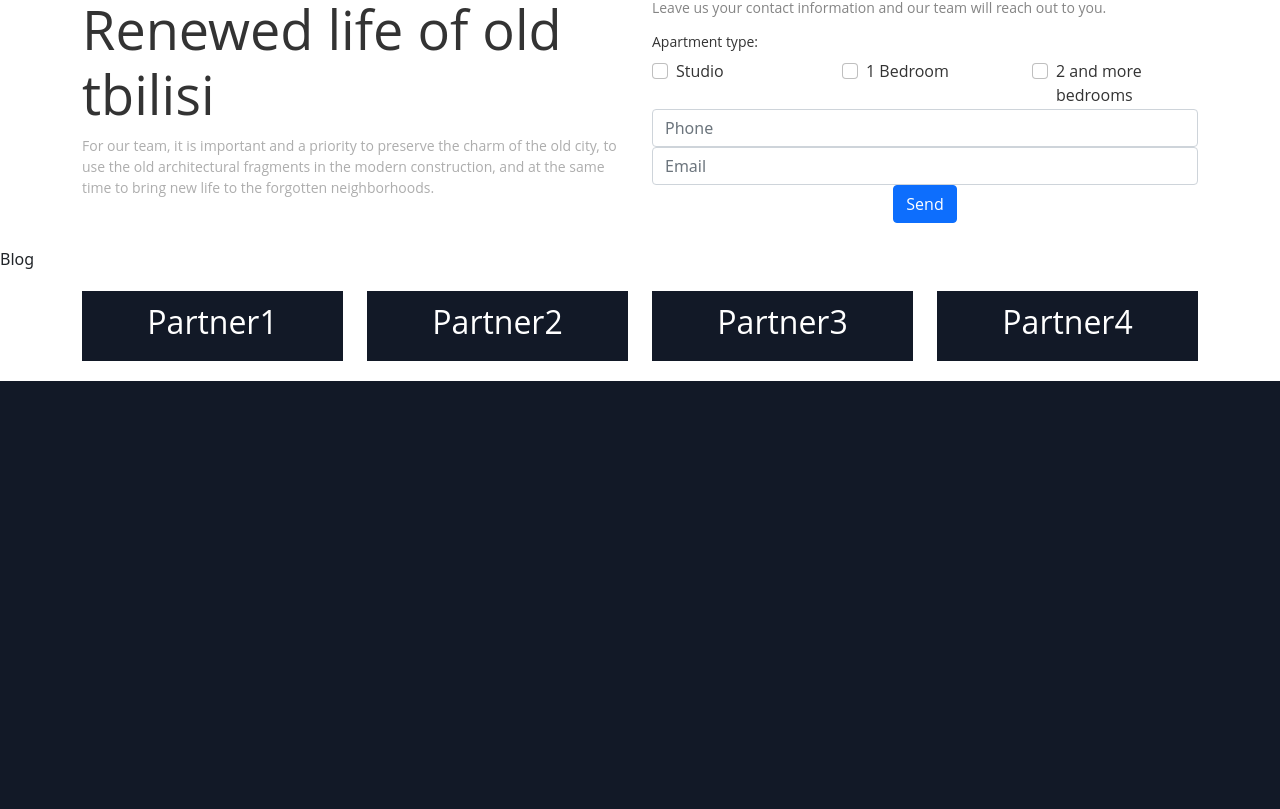
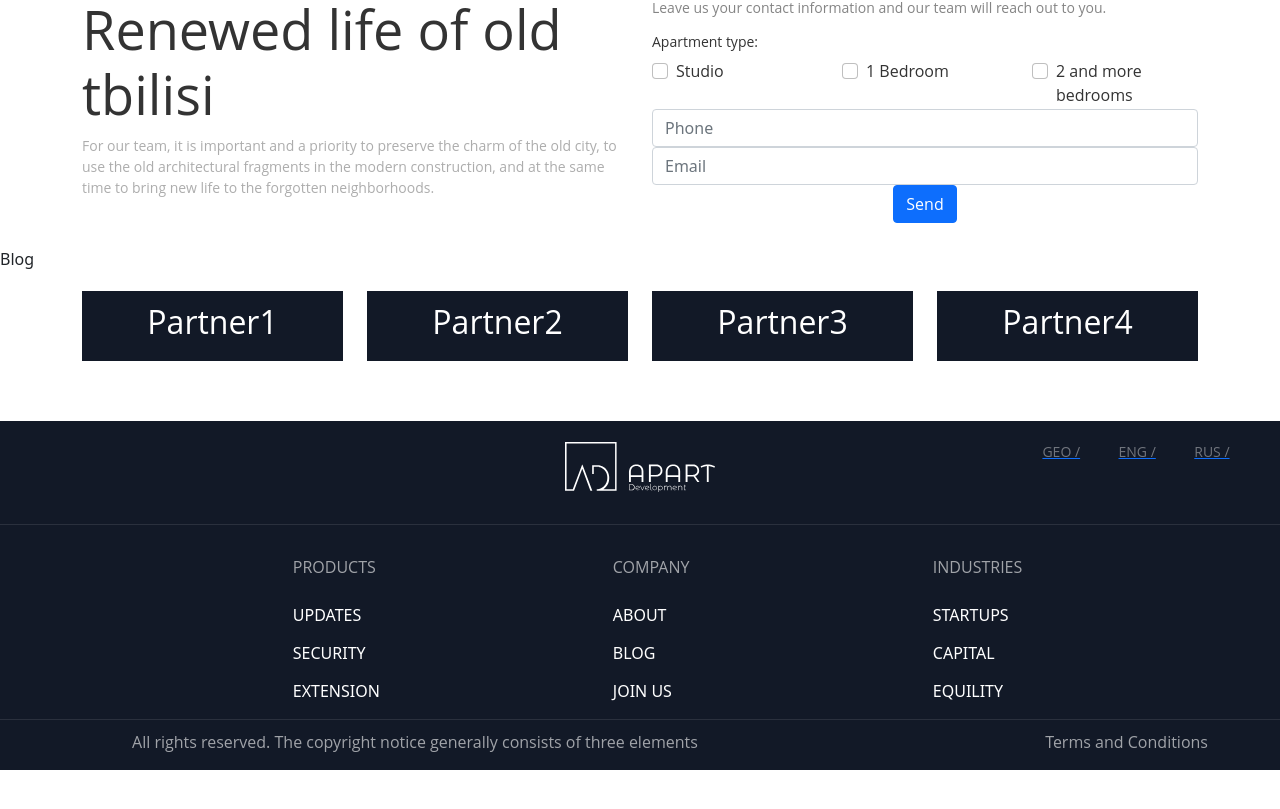
Before and after one commit to G-Apxo/Apart, a Next.js app: page / in a window 1280 px wide. Shown: the part 571-1380 px from the top of the page. After the commit the page ends 1341 px from the top, so only its background shows below. Built offline with nearby package versions, Linux system fonts and the light colour scheme.

Commit message:
footer update

```diff
--- a/src/components/Footer/footer.js
+++ b/src/components/Footer/footer.js
@@ -1,11 +1,97 @@
 import React from 'react'
 import { Nav, Button,Row,Container,input } from 'react-bootstrap'
+import Image from 'next/image'
+import Img from '../../../assets/footer-logo.svg'
 function footer() {
   return (
     <div className='footer-outside'>
-      <Container>
+      <Container fluid className='footer-container'>
         <Row>
-        <i className="fas fa-camera" />
+          <div className='col-lg-3'>
+
+          </div>
+
+          <div className='col-lg-6 footer-logo'>
+          <Image
+            src={Img}
+            alt="Logo"
+          />
+          </div>
+
+          <div className='col-lg-3'>
+            <ul className='languages'>
+              <li>
+                <a href='#'><p>GEO /</p></a>
+              </li>
+              <li>
+              <a href='#'><p>ENG /</p></a>
+              </li>
+              <li>
+              <a href='#'><p>RUS /</p></a>
+              </li>
+            </ul>
+          </div>
+        </Row>
+        <Row className='footer-info'>
+          <div className='col-lg-3'>
+              <ul className='footer-info-ul'>
+                <p className='footer-info-title'>
+                  PRODUCTS
+                </p>
+                <li >
+                  UPDATES
+                </li>
+                <li>
+                  SECURITY
+                </li>
+                <li>
+                  EXTENSION
+                </li>
+              </ul>
+          </div>
+
+          <div className='col-lg-3'>
+              <ul className='footer-info-ul'>
+                <p className='footer-info-title'>
+                  COMPANY
+                </p>
+                <li>
+                  ABOUT
+                </li>
+                <li>
+                  BLOG
+                </li>
+                <li>
+                  JOIN US
+                </li>
+              </ul>
+          </div>
+
+          <div className='col-lg-3'>
+              <ul className='footer-info-ul'>
+                <p className='footer-info-title'>
+                  INDUSTRIES
+                </p>
+                <li>
+                  STARTUPS
+                </li>
+                <li>
+                  CAPITAL
+                </li>
+                <li>
+                  EQUILITY
+                </li>
+              </ul>
+          </div>
+        </Row>
+        <Row>
+          <div className='footer-terms'>
+            <p className='footer--terms__mod'>
+          All rights reserved. The copyright notice generally consists of three elements
+          </p>
+          <a><p className='footer--terms__terms__mod'>Terms and Conditions</p></a>
+          </div>
+
         </Row>
       </Container>
 
--- a/src/components/Partners/partners.js
+++ b/src/components/Partners/partners.js
@@ -3,7 +3,7 @@ import { Nav, Button,Row,Container,input } from 'react-bootstrap'
 function Partners() {
   return (
     <div>
-        <Container>
+        <Container className='partners-container'>
             <Row>
                 <div className='col-3 '>
                   <div className='partners'>
--- a/styles/globals.css
+++ b/styles/globals.css
@@ -314,5 +314,69 @@ width: 100%;
 }
 .footer-outside{
   background-color: #121927;
-  height: 1000px;
+
 }
+.footer-logo{
+  display: flex;
+  align-items: center;
+  justify-content: center;
+  margin-top: 20px;
+}
+.languages{
+  font-size: 14px;
+  display: flex;
+  align-items: center;
+  justify-content: space-evenly;
+  list-style: none;
+}
+.languages p {
+  color: rgba(255, 255, 255, 0.4);
+}
+.footer-info{
+  display: flex;
+  justify-content: center;
+  align-items: center;
+  border-top: 1px solid rgba(255, 255, 255, 0.1);
+  border-bottom: 1px solid rgba(255, 255, 255, 0.1);
+  /* there is something overwriting this */
+  margin-top: 30px !important;
+}
+.footer-info-title{
+  color: #FFF;
+  opacity: 0.6;
+  margin-bottom: 24px;
+}
+.footer-info-ul{
+  transform: translateX(30%);
+  margin-top: 30px;
+}
+.footer-info-ul li {
+  color: #FFF;
+  list-style: none;
+  margin-bottom: 14px;
+}
+.partners-container{
+  margin-bottom: 60px;
+}
+.footer-outside{
+  margin-top: 60px;
+}
+.footer-container{
+  padding-top: 20px;
+}
+.footer-terms{
+  display: flex;
+  justify-content: space-between;
+  align-items: center;
+  padding-top: 10px;
+
+}
+.footer-terms p {
+  color: rgba(255, 255, 255, 0.6);
+}
+.footer--terms__mod{
+  margin-left: 120px;
+}
+.footer--terms__terms__mod{
+  margin-right: 60px;
+}
```
